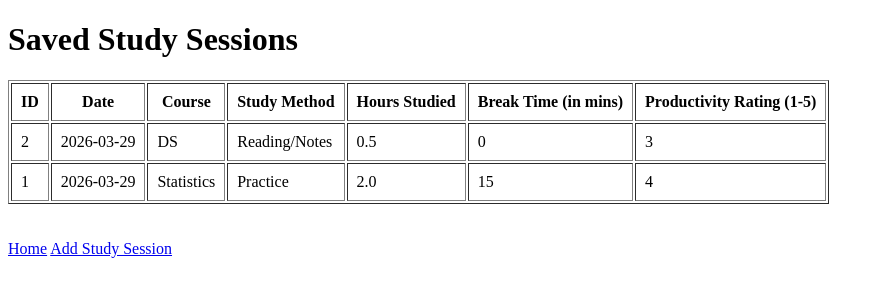
After one commit to kaur-simranjit/personal-study-analytics-dashbaord, a Flask app: page /view in a window 1280 px wide. The commit adds this page. Shown: the top 300 px of the page, without its empty margins (0-884 px from the left). Run offline with Flask 3, Linux system fonts and the light colour scheme; data comes from the database, SQL or seed files in the repository; both versions use the stored data as it was after the commit.

Commit message:
Added "Saved Study Sessions Page" to view the entries

```diff
--- a/app.py
+++ b/app.py
@@ -58,6 +58,17 @@ def add_study_session():
         return redirect(url_for("home"))
     return render_template("add_study_session.html")
 
+# view all saved study sessions
+@app.route("/view")
+def view_sessions():
+    con_db = connect_db()
+    sessions = con_db.execute("""
+        SELECT * FROM study_sessions ORDER BY date DESC, id DESC
+    """).fetchall()
+    con_db.close()
+
+    return render_template("view.html", sessions=sessions)
+
 if __name__ == "__main__":
     init_db()
     app.run(debug=True)
--- a/templates/add_study_session.html
+++ b/templates/add_study_session.html
@@ -36,5 +36,9 @@
 
             <button type="submit">Save Study Session</button>
         </form>
+
+        <br><br>
+        <a href="/">Home</a>
+        <a href="/view">Saved Study Sessions</a>
     </body>
 </html>
--- /dev/null
+++ b/templates/view.html
@@ -0,0 +1,40 @@
+<!DOCTYPE html>
+<html>
+    <head>
+        <title>
+            Saved Study Sessions
+        </title>
+    </head>
+    <body>
+        <h1>Saved Study Sessions</h1>
+
+        <table border="1" cellpadding="9">
+            <tr>
+                <th>ID</th>
+                <th>Date</th>
+                <th>Course</th>
+                <th>Study Method</th>
+                <th>Hours Studied</th>
+                <th>Break Time (in mins)</th>
+                <th>Productivity Rating (1-5)</th>
+            </tr>
+
+            {% for session in sessions %}
+            <tr>
+                <td>{{session["id"]}}</td>
+                <td>{{session["date"]}}</td>
+                <td>{{session["course_studied"]}}</td>
+                <td>{{session["study_method"]}}</td>
+                <td>{{session["study_hours"]}}</td>
+                <td>{{session["break_time"]}}</td>
+                <td>{{session["productivity_rating"]}}</td>
+            </tr>
+
+            {% endfor %}
+        </table>
+
+        <br><br>
+        <a href="/">Home</a>
+        <a href="/add">Add Study Session</a>
+    </body>
+</html>
```
Also changed, not shown: dashboard.db.
